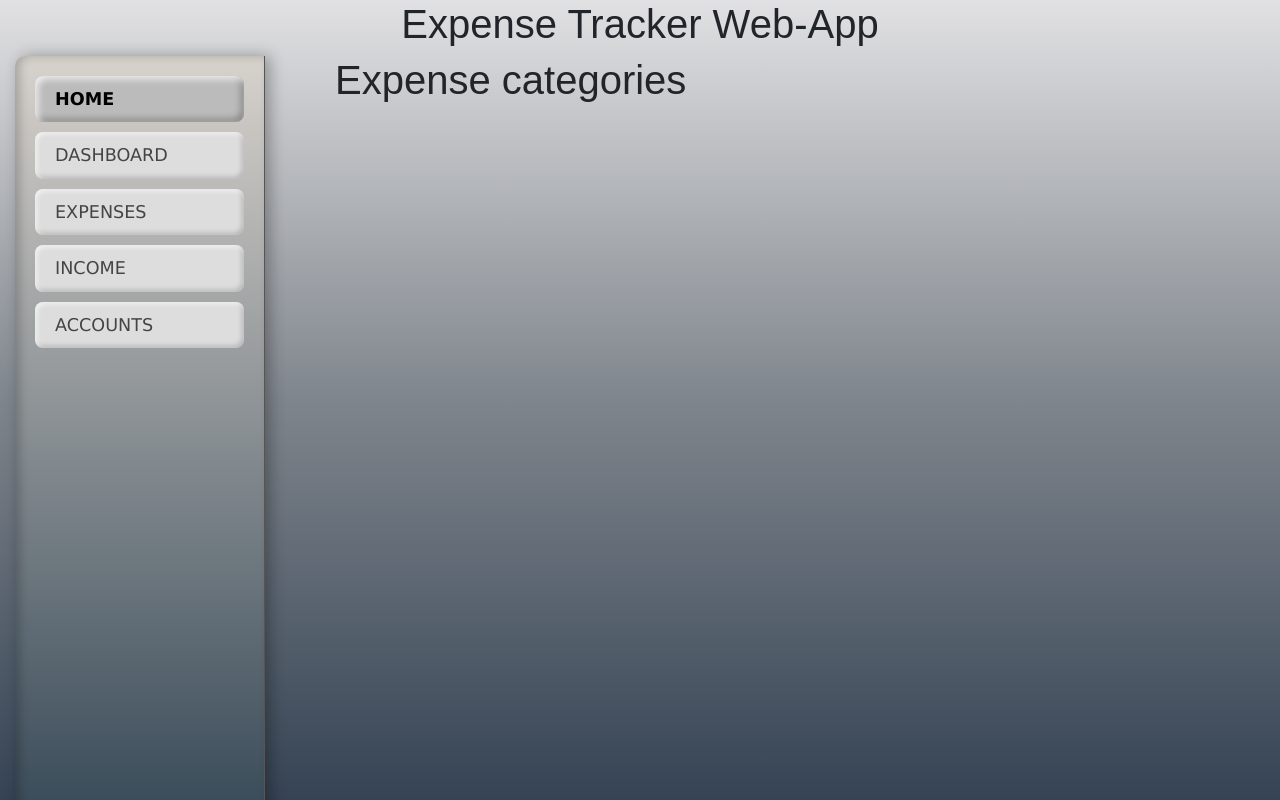
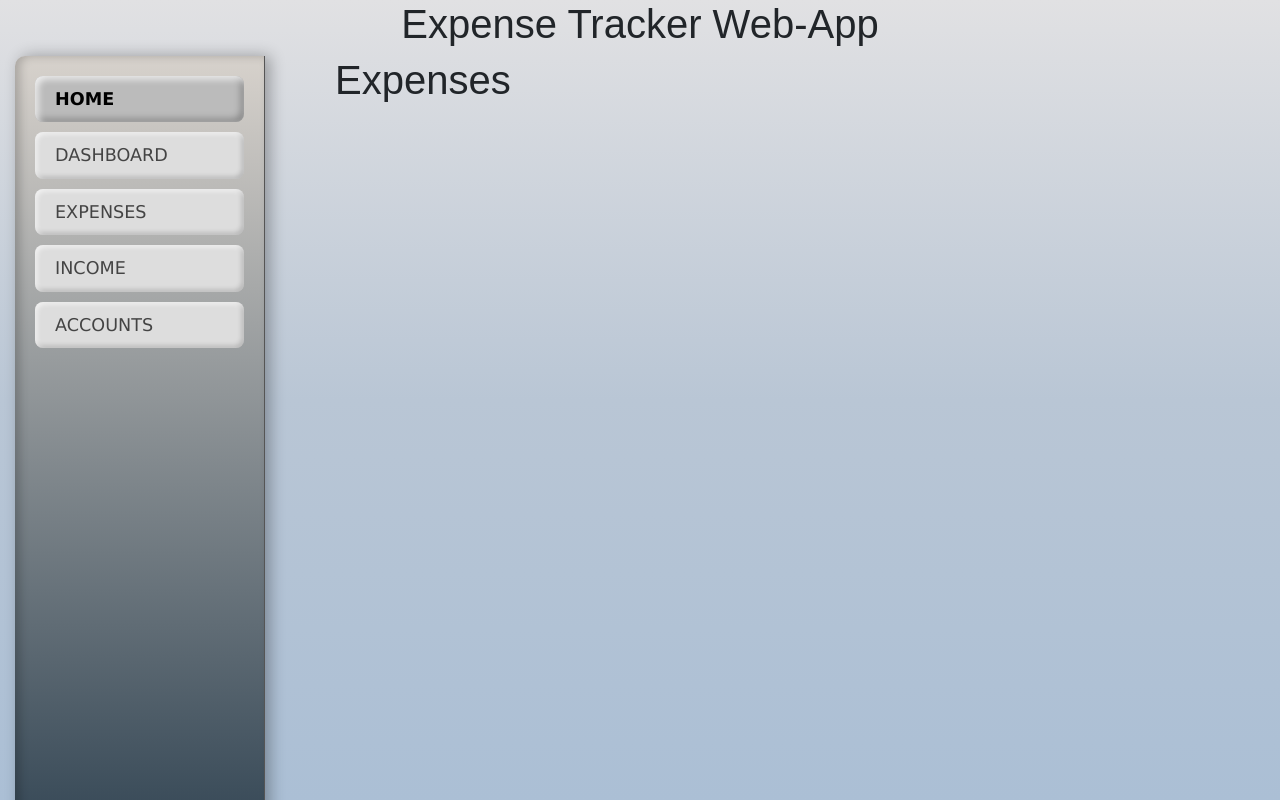
Before and after one commit to kleotan901/expense_tracker_django, a Django app: page /expenses/types/ in a window 1280 px wide. Run offline with Django 5.2, Linux system fonts and the light colour scheme; data that the repository does not hold is empty.

Commit message:
Added IncomeView and ExpenseView classes for views for expense and income models

```diff
--- a/expense/urls.py
+++ b/expense/urls.py
@@ -1,8 +1,8 @@
-from expense.views import expense_type
+from expense.views import ExpenseView
 from django.urls import path
 
 app_name = "expense"
 
 urlpatterns = [
-    path("types/", expense_type, name="expense-type-list")
+    path("types/", ExpenseView.as_view(), name="expense-list")
 ]
--- a/expense/views.py
+++ b/expense/views.py
@@ -1,12 +1,15 @@
 from django.shortcuts import render
 from django.http import HttpResponse
+from django.views import generic
 
 from expense.models import ExpenseType, Expense
 
 
-def expense_type(request: HttpResponse):
-	expenses_type_list = ExpenseType.objects.all()
-	context = {
-		"type_list": expenses_type_list
-	}
-	return render(request, "../templates/expense/expenses.html", context)
+class ExpenseTypeView(generic.ListView):
+	model = ExpenseType
+
+
+class ExpenseView(generic.ListView):
+	model = Expense
+	template_name = "expense/expenses.html"
+	context_object_name = "expense_list"
--- a/income/urls.py
+++ b/income/urls.py
@@ -1,8 +1,8 @@
-from income.views import income_type
+from income.views import IncomeView
 from django.urls import path
 
 app_name = "income"
 
 urlpatterns = [
-    path("types/", income_type, name="income-type-list")
+    path("types/", IncomeView.as_view(), name="income-list")
 ]
--- a/static/css/styles.css
+++ b/static/css/styles.css
@@ -14,7 +14,15 @@ body, html {
     padding: 0;
     font-family: 'Arial', sans-serif;
     height: 100%;
-    background: linear-gradient(to bottom, #e1e1e3, #7f858c, #354354); /* Фон сайта */
+    background: linear-gradient(to bottom, #e1e1e3, #b9c6d5, #abbfd5); /* Фон сайта */
+}
+
+ul{
+    padding: 0;
+}
+
+li{
+    list-style: none;
 }
 
 /* Sidebar container */
--- a/templates/expense/expenses.html
+++ b/templates/expense/expenses.html
@@ -1,8 +1,13 @@
 {% extends "base.html" %}
 
 {% block content %}
-  <h1> Expense categories</h1>
-  {% for type in type_list %}
-    <h4>{{ type.source }}</h4>
-  {% endfor %}
+  <h1> Expenses</h1>
+  <ul>
+    {% for expense in expense_list %}
+      <li>
+        {{ expense.transaction_date|date:"d-m-Y H:i" }}
+        {{ expense.source }} {{ expense.amount }} {{ expense.account.currency }}
+      </li>
+    {% endfor %}
+  </ul>
 {% endblock %}
--- a/templates/includes/sidebar.html
+++ b/templates/includes/sidebar.html
@@ -9,10 +9,10 @@
         <a class="nav-link" href="#">Dashboard</a>
       </li>
       <li class="nav-item">
-        <a class="nav-link" href={% url 'expense:expense-type-list' %}>Expenses</a>
+        <a class="nav-link" href={% url 'expense:expense-list' %}>Expenses</a>
       </li>
       <li class="nav-item">
-        <a class="nav-link" href={% url 'income:income-type-list' %}>Income</a>
+        <a class="nav-link" href={% url 'income:income-list' %}>Income</a>
       </li>
       <li class="nav-item">
         <a class="nav-link" href="#">Accounts</a>
```
Also changed, not shown: income/views.py (+9 -8 lines), templates/income/income.html (+8 -4 lines), templates/index.html (+8 -4 lines).
